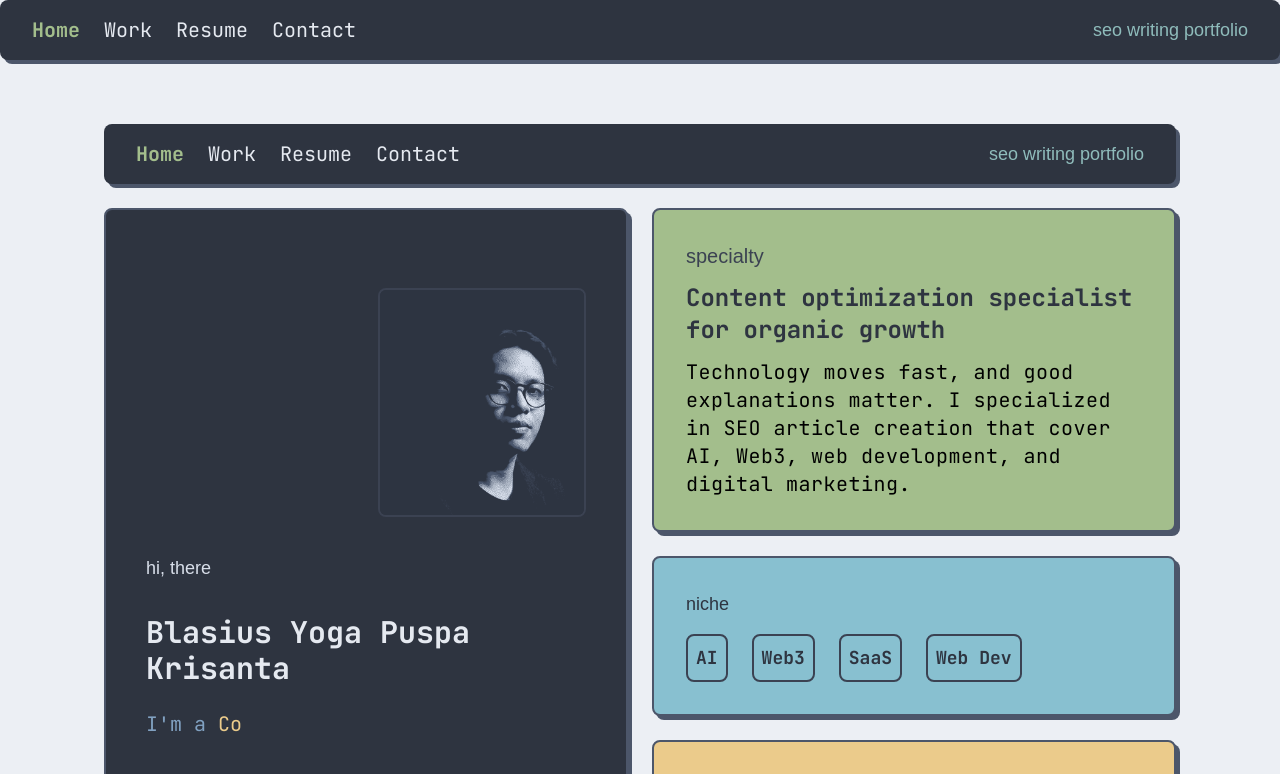
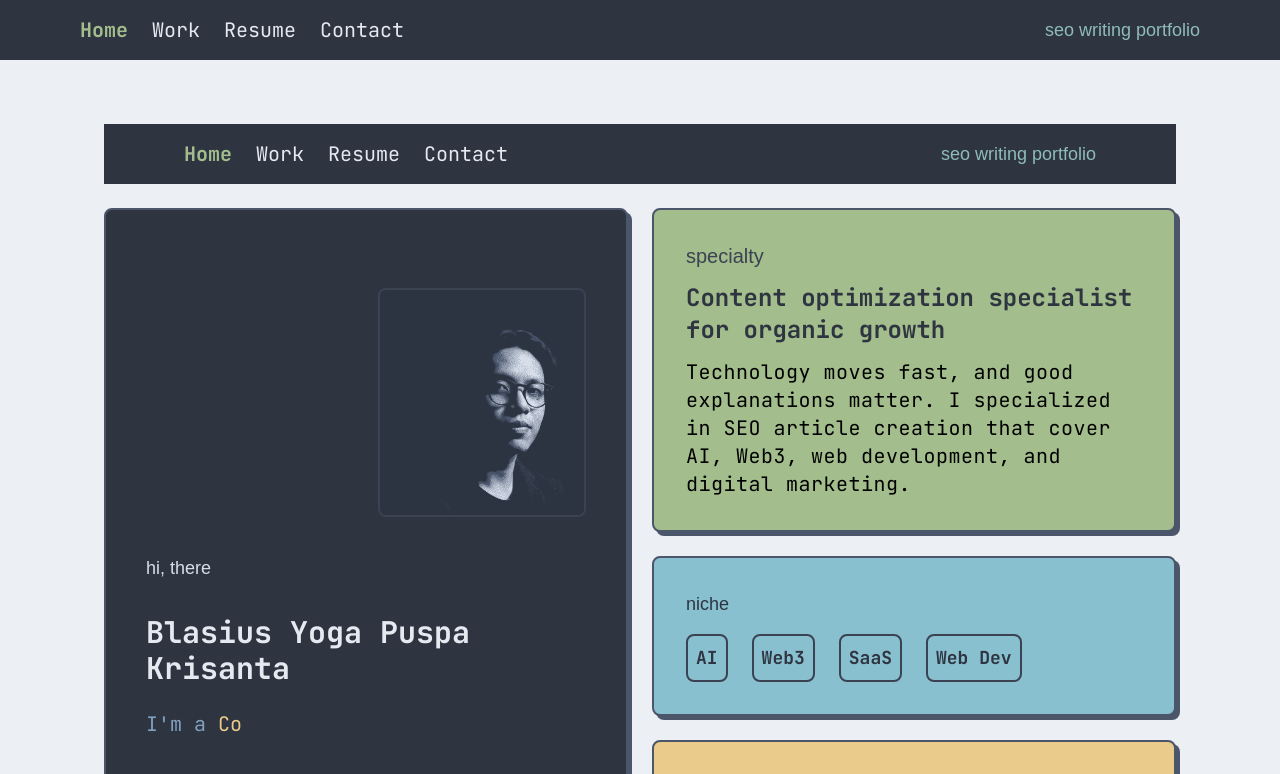
Before and after one commit to yogskr/seo-writing-portfolio, a React (Vite) app: page / in a window 1280 px wide. Shown: the top 774 px of the page. Built offline with nearby package versions, Linux system fonts and the light colour scheme; a web font is replaced by a local one.

Commit message:
Modified navigation bar styling

```diff
--- a/src/components/navigation/NavBarDesktop.jsx
+++ b/src/components/navigation/NavBarDesktop.jsx
@@ -6,7 +6,7 @@ export function NavBarDesktop({ currentPath }) {
   const path = currentPath || location.pathname;
 
   return (
-    <nav className="hidden lg:flex justify-between items-center px-8 py-4 col-span-10 bg-pollar-night-nord0 text-snow-storm-nord5 rounded-lg shadow-small text-xl font-jetbrains-mono">
+    <nav className="hidden lg:flex justify-between items-center px-20 py-4 col-span-10 bg-pollar-night-nord0 text-snow-storm-nord5 text-xl font-jetbrains-mono">
       <div className="flex space-x-6">
         {navData.links.map((link) => (
           <Link
```
